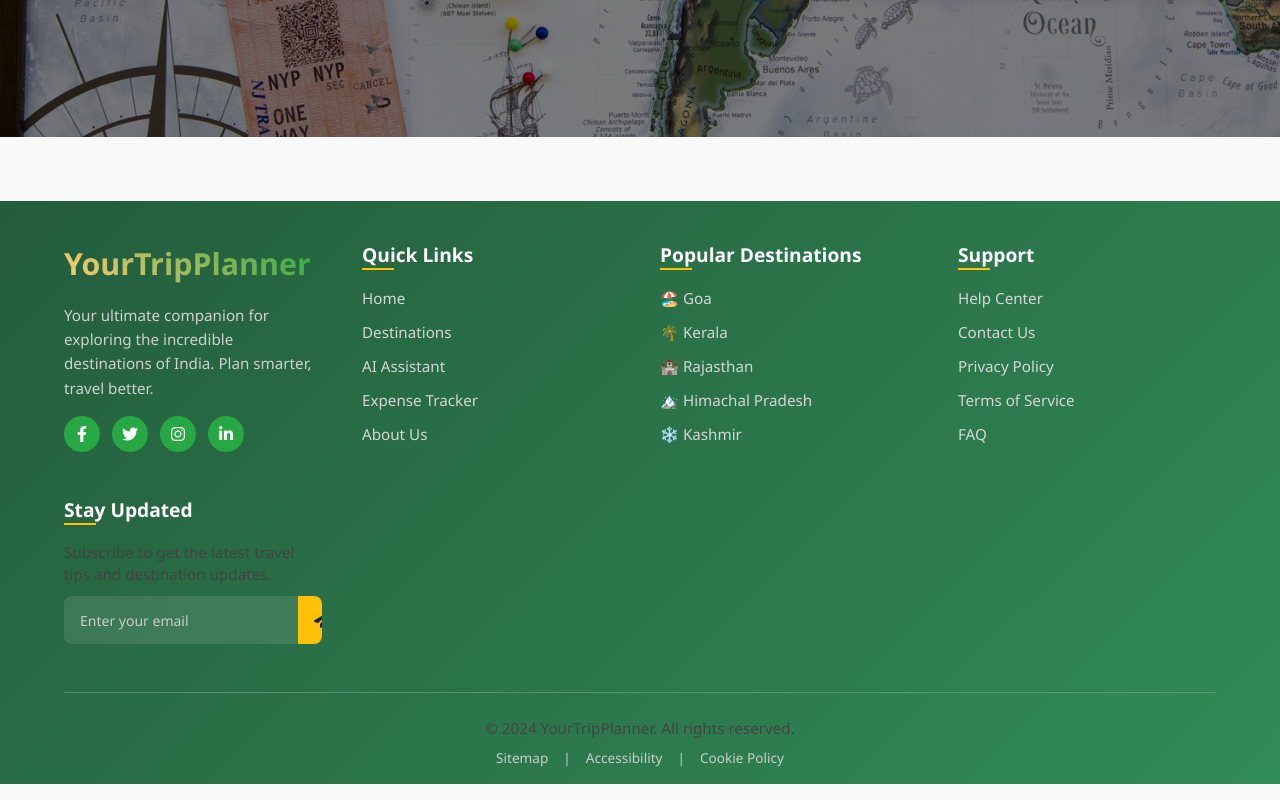
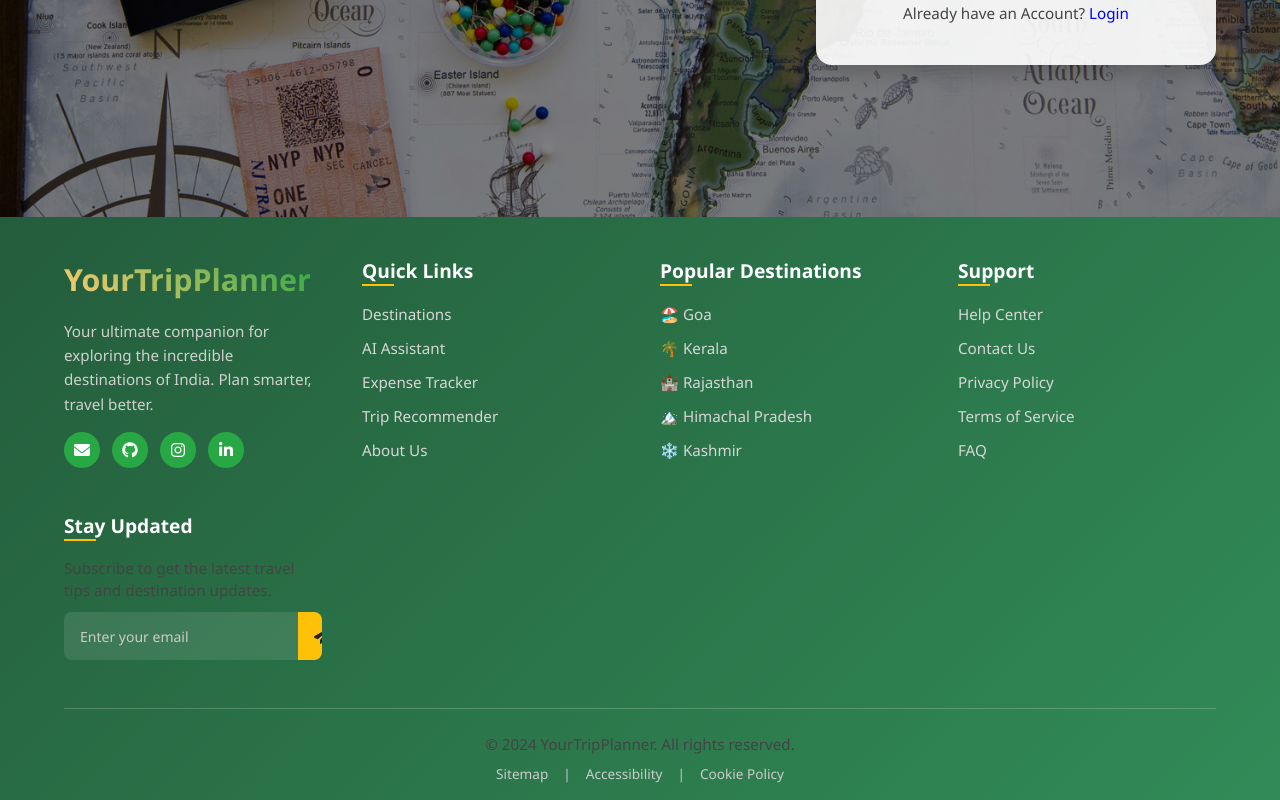
Before and after one commit to code-well0/trip-planner, a React (Create React App) app: page / in a window 1280 px wide. Shown: the part 663-1463 px from the top of the page. Built offline with nearby package versions, Linux system fonts and the light colour scheme.

Commit message:
updated footer and navbar

```diff
--- a/src/App.js
+++ b/src/App.js
@@ -23,32 +23,21 @@ function App() {
     <>
       <Navbar isLoggedIn={isLoggedIn} />
 
-      <Routes>
-        <Route path="/" element={<HomeSplit setIsLoggedIn={setIsLoggedIn} />} />
-        <Route path="/login" element={<Login setIsLoggedIn={setIsLoggedIn} />} />
+      {/* 🧱 Add padding to prevent content being hidden behind navbar */}
+      <div className="pt-20"> {/* Adjust based on navbar height */}
+        <Routes>
+          <Route path="/" element={<HomeSplit setIsLoggedIn={setIsLoggedIn} />} />
+          <Route path="/login" element={<Login setIsLoggedIn={setIsLoggedIn} />} />
+          <Route path="/plan" element={isLoggedIn ? <PlanTrip /> : <Navigate to="/login" />} />
+          <Route path="/expenses" element={isLoggedIn ? <ExpenseTracker /> : <Navigate to="/login" />} />
+          <Route path="/api/chat" element={isLoggedIn ? <ChatBot /> : <Navigate to="/login" />} />
+          <Route path="/TripRecommender" element={isLoggedIn ? <TripRecommender /> : <Navigate to="/login" />} />
+          <Route path="*" element={<Navigate to="/" />} />
+        </Routes>
 
-        <Route
-          path="/plan"
-          element={isLoggedIn ? <PlanTrip /> : <Navigate to="/login" />}
-        />
-        <Route
-          path="/expenses"
-          element={isLoggedIn ? <ExpenseTracker /> : <Navigate to="/login" />}
-        />
-        <Route
-          path="/api/chat"
-          element={isLoggedIn ? <ChatBot /> : <Navigate to="/login" />}
-        />
-         <Route
-          path="/TripRecommender"
-          element={isLoggedIn ? <TripRecommender /> : <Navigate to="/login" />}
-        />
+        <Footer isLoggedIn={isLoggedIn} />
+      </div>
 
-        <Route path="*" element={<Navigate to="/" />} />
-      </Routes>
-      <Footer />
-
-      {/* ✅ Add this once at root level */}
       <ToastContainer
         position="bottom-left"
         autoClose={3000}
@@ -61,54 +50,3 @@ function App() {
 
 
 export default App;
-
-
-
-// import React, { useState } from "react";
-// import { Routes, Route, Navigate } from "react-router-dom";
-// import Navbar from "./Components/Navbar"; // ✅ your navbar component
-// import HomeSplit from "./pages/HomeSplit";
-// import PlanTrip from "./pages/PlanTrip";
-// import ExpenseTracker from "./pages/ExpenseTracker";
-// import ChatBot from "./pages/Chatbot";
-// import "./index.css";
-// import Login from "./pages/login";
-// // import PlanTrip from "./pages/PlanTrip";
-
-// // import HomeSplit from "./pages/HomeSplit";
-
-// function App() {
-//   const [isLoggedIn, setIsLoggedIn] = useState(false); // 🔐 login state
-
-//   return (
-//     <>
-//       <Navbar isLoggedIn={isLoggedIn} />{" "}
-//       {/* ✅ navbar now knows if logged in */}
-//       <Routes>
-//         <Route path="/" element={<HomeSplit setIsLoggedIn={setIsLoggedIn} />} />
-
-//         <Route path="/login" element={<Login setIsLoggedIn={setIsLoggedIn} />} />
-
-//         <Route
-//           path="/plan"
-//           element={isLoggedIn ? <PlanTrip /> : <Navigate to="/" />}
-//         />
-//         <Route
-//           path="/expenses"
-//           element={isLoggedIn ? <ExpenseTracker /> : <Navigate to="/" />}
-//         />
-
-//         <Route
-//           path="/api/chat"
-//           element={isLoggedIn ? <ChatBot /> : <Navigate to="/" />}
-//         />
-
-//         <Route path="/login" element={<Login />} />
-//         <Route path="/HomeSplit" element={<HomeSplit />} />
-//         <Route path="/plan" element={<PlanTrip />} />
-//       </Routes>
-//     </>
-//   );
-// }
-
-// export default App;
--- a/src/Components/Footer.css
+++ b/src/Components/Footer.css
@@ -2,7 +2,6 @@
   background: linear-gradient(135deg, #245d3c, #318b57);
   color: #f5f5f5;
   padding-top: 40px;
-  margin-top: 4rem;
 }
 
 .footer-container {
--- a/src/Components/Footer.jsx
+++ b/src/Components/Footer.jsx
@@ -1,7 +1,18 @@
 import React from 'react';
+import { useNavigate, Link } from 'react-router-dom';
 import './Footer.css';
 
-const Footer = () => {
+const Footer = ({ isLoggedIn }) => {
+  const navigate = useNavigate();
+
+  // 🔐 Intercept protected link clicks if not logged in
+  const handleProtectedClick = (e, path) => {
+    if (!isLoggedIn) {
+      e.preventDefault();
+      navigate('/login');
+    }
+  };
+
   return (
     <footer className="footer">
       <div className="footer-container">
@@ -13,16 +24,16 @@ const Footer = () => {
               <p>Your ultimate companion for exploring the incredible destinations of India. Plan smarter, travel better.</p>
             </div>
             <div className="social-links">
-              <a href="#" className="social-link">
-                <i className="fab fa-facebook-f"></i>
+              <a href="mailto:shubralijain@gmail.com" className="social-link">
+                <i className="fa-solid fa-envelope"></i>
               </a>
-              <a href="#" className="social-link">
-                <i className="fab fa-twitter"></i>
+              <a href="https://github.com/code-well0" className="social-link" target="_blank" rel="noopener noreferrer">
+                <i className="fab fa-github"></i>
               </a>
-              <a href="#" className="social-link">
+              <a href="https://www.instagram.com/_shubrali/" className="social-link" target="_blank" rel="noopener noreferrer">
                 <i className="fab fa-instagram"></i>
               </a>
-              <a href="#" className="social-link">
+              <a href="https://www.linkedin.com/in/shubrali-jain/" className="social-link" target="_blank" rel="noopener noreferrer">
                 <i className="fab fa-linkedin-in"></i>
               </a>
             </div>
@@ -32,11 +43,27 @@ const Footer = () => {
           <div className="footer-section">
             <h4>Quick Links</h4>
             <ul className="footer-links">
-              <li><a href="/">Home</a></li>
-              <li><a href="/destinations">Destinations</a></li>
-              <li><a href="/chatbot">AI Assistant</a></li>
-              <li><a href="/expenses">Expense Tracker</a></li>
-              <li><a href="/about">About Us</a></li>
+              <li>
+                <Link to="/plan" onClick={(e) => handleProtectedClick(e, '/plan')}>
+                  Destinations
+                </Link>
+              </li>
+              <li>
+                <Link to="/api/chat" onClick={(e) => handleProtectedClick(e, '/api/chat')}>
+                  AI Assistant
+                </Link>
+              </li>
+              <li>
+                <Link to="/expenses" onClick={(e) => handleProtectedClick(e, '/expenses')}>
+                  Expense Tracker
+                </Link>
+              </li>
+              <li>
+                <Link to="/TripRecommender" onClick={(e) => handleProtectedClick(e, '/TripRecommender')}>
+                  Trip Recommender
+                </Link>
+              </li>
+              <li><Link to="/about">About Us</Link></li>
             </ul>
           </div>
 
@@ -44,11 +71,11 @@ const Footer = () => {
           <div className="footer-section">
             <h4>Popular Destinations</h4>
             <ul className="footer-links">
-              <li><a href="/destinations/goa">🏖️ Goa</a></li>
-              <li><a href="/destinations/kerala">🌴 Kerala</a></li>
-              <li><a href="/destinations/rajasthan">🏰 Rajasthan</a></li>
-              <li><a href="/destinations/himachal">🏔️ Himachal Pradesh</a></li>
-              <li><a href="/destinations/kashmir">❄️ Kashmir</a></li>
+              <li><Link to="/destinations/goa">🏖️ Goa</Link></li>
+              <li><Link to="/destinations/kerala">🌴 Kerala</Link></li>
+              <li><Link to="/destinations/rajasthan">🏰 Rajasthan</Link></li>
+              <li><Link to="/destinations/himachal">🏔️ Himachal Pradesh</Link></li>
+              <li><Link to="/destinations/kashmir">❄️ Kashmir</Link></li>
             </ul>
           </div>
 
@@ -56,11 +83,11 @@ const Footer = () => {
           <div className="footer-section">
             <h4>Support</h4>
             <ul className="footer-links">
-              <li><a href="/help">Help Center</a></li>
-              <li><a href="/contact">Contact Us</a></li>
-              <li><a href="/privacy">Privacy Policy</a></li>
-              <li><a href="/terms">Terms of Service</a></li>
-              <li><a href="/faq">FAQ</a></li>
+              <li><Link to="/help">Help Center</Link></li>
+              <li><Link to="/contact">Contact Us</Link></li>
+              <li><Link to="/privacy">Privacy Policy</Link></li>
+              <li><Link to="/terms">Terms of Service</Link></li>
+              <li><Link to="/faq">FAQ</Link></li>
             </ul>
           </div>
 
@@ -86,11 +113,11 @@ const Footer = () => {
           <div className="footer-bottom-content">
             <p>&copy; 2024 YourTripPlanner. All rights reserved.</p>
             <div className="footer-bottom-links">
-              <a href="/sitemap">Sitemap</a>
+              <Link to="/sitemap">Sitemap</Link>
               <span>|</span>
-              <a href="/accessibility">Accessibility</a>
+              <Link to="/accessibility">Accessibility</Link>
               <span>|</span>
-              <a href="/cookies">Cookie Policy</a>
+              <Link to="/cookies">Cookie Policy</Link>
             </div>
           </div>
         </div>
--- a/src/Components/Navbar.jsx
+++ b/src/Components/Navbar.jsx
@@ -5,19 +5,20 @@ const Navbar = ({ isLoggedIn }) => {
   const navigate = useNavigate();
 
   const handleLogout = () => {
-    localStorage.removeItem("token"); // Optional: clear token
+    localStorage.removeItem("token");
     navigate("/login");
-    window.location.reload(); // force reset UI
+    window.location.reload();
   };
 
   return (
     <nav className="navbar flex items-center justify-between px-6 py-4 bg-white shadow-md">
-      {/* 🌍 Brand */}
-      <div className=" nav-links text-2xl font-bold text-blue-600">
+
+      {/* 🔵 Left: Brand Name */}
+      <div className="text-2xl font-bold text-blue-600">
         <Link to="/">YourTripPlanner</Link>
       </div>
 
-      {/* 🧭 Navigation Links */}
+      {/* 🔷 Right: Navigation Links */}
       <div className="flex space-x-6 items-center text-gray-700 font-medium">
         {isLoggedIn ? (
           <>
@@ -39,13 +40,12 @@ const Navbar = ({ isLoggedIn }) => {
             >
               🤖 AI Assistant
             </Link>
-               <Link
+            <Link
               to="/TripRecommender"
               className="hover:text-blue-600 transition duration-200"
             >
-             ✈️ TripRecommender
+              ✈️ TripRecommender
             </Link>
-
 
             <button
               onClick={handleLogout}
```
